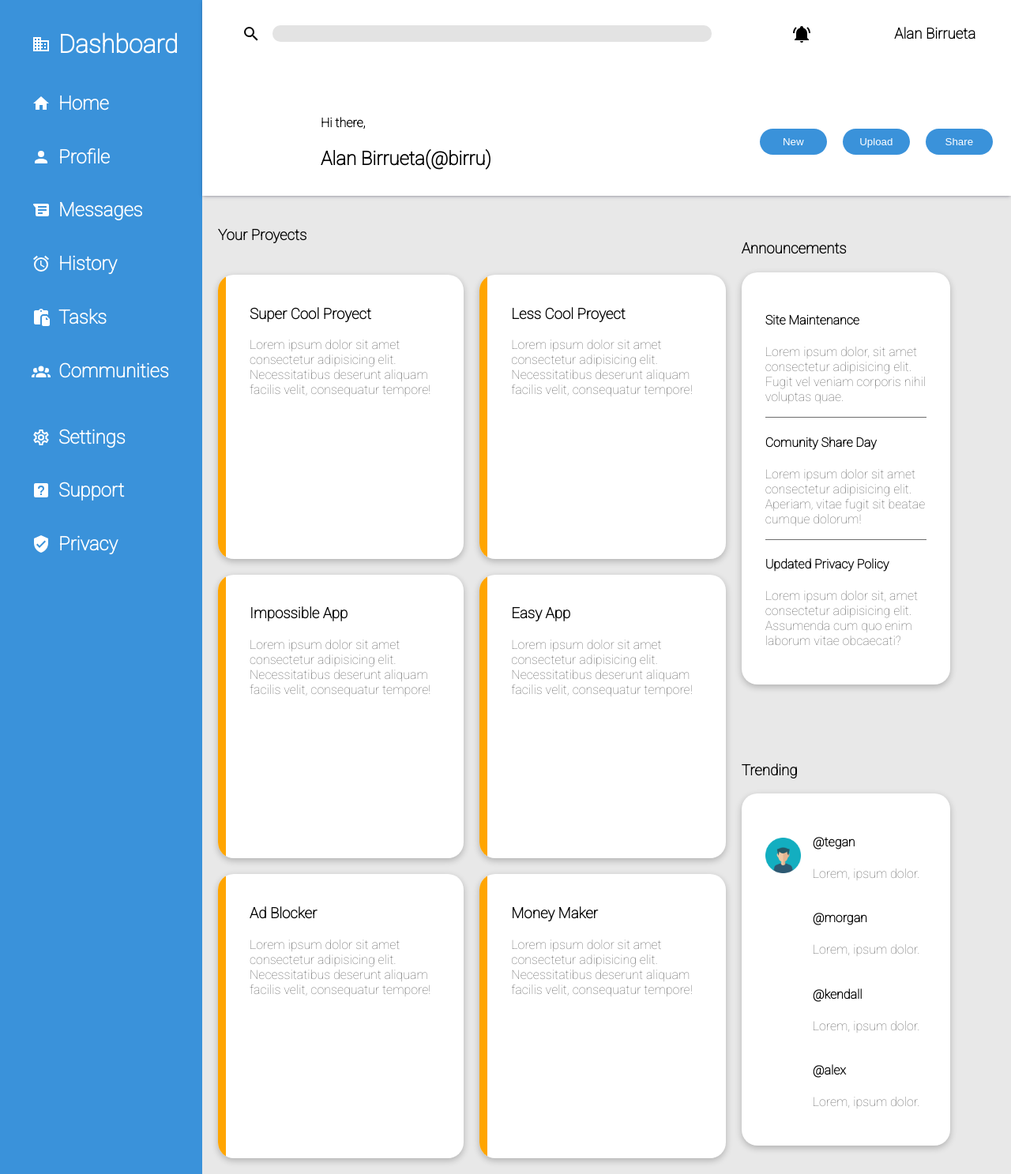
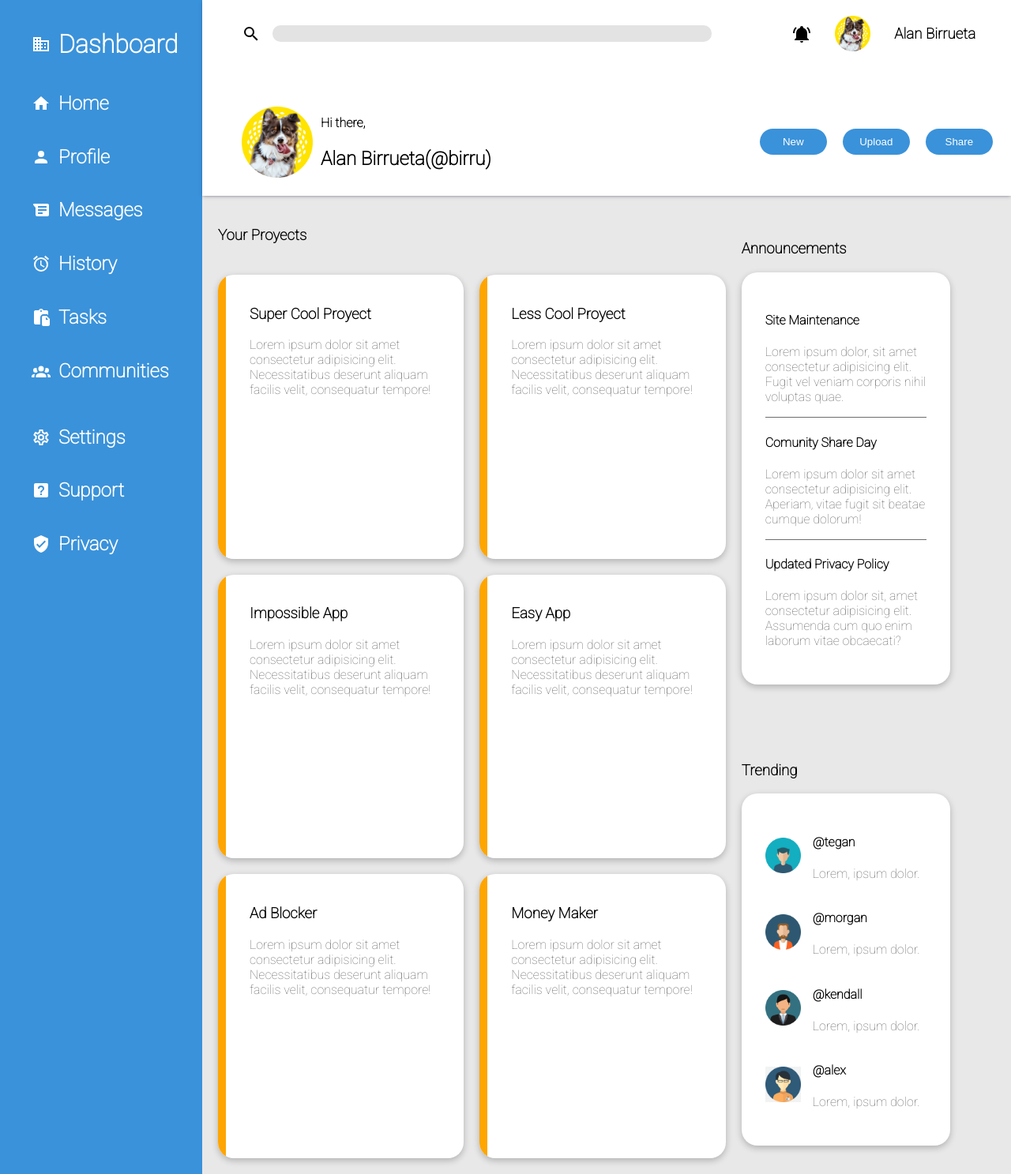
Before and after one commit to alanbirru/admin-dashboard, a plain HTML site: page index.html in a window 1280 px wide. Shown: the whole page at 79% size. Drawn offline with Linux system fonts and the light colour scheme; the site is published under a folder, as on GitHub Pages, so addresses that start at the root find nothing.

Commit message:
correcting images

```diff
--- a/index.html
+++ b/index.html
@@ -148,7 +148,7 @@
         </div>
 
         <div class="profile-1">
-          <img src="/icons/profile-5-1.1d185ab.png" alt="" />
+          <img src="icons/profile-5-1.1d185ab.png" alt="" />
           <div class="user-name-profile-1">
             <h4>Hi there,</h4>
             <h2>Alan Birrueta(@birru)</h2>
@@ -162,7 +162,7 @@
               d="M21,19V20H3V19L5,17V11C5,7.9 7.03,5.17 10,4.29C10,4.19 10,4.1 10,4A2,2 0 0,1 12,2A2,2 0 0,1 14,4C14,4.1 14,4.19 14,4.29C16.97,5.17 19,7.9 19,11V17L21,19M14,21A2,2 0 0,1 12,23A2,2 0 0,1 10,21M19.75,3.19L18.33,4.61C20.04,6.3 21,8.6 21,11H23C23,8.07 21.84,5.25 19.75,3.19M1,11H3C3,8.6 3.96,6.3 5.67,4.61L4.25,3.19C2.16,5.25 1,8.07 1,11Z"
             />
           </svg>
-          <img src="/icons/profile-5-1.1d185ab.png" alt="" />
+          <img src="icons/profile-5-1.1d185ab.png" alt="" />
           <h3>Alan Birrueta</h3>
         </div>
 
@@ -279,7 +279,7 @@
             </div>
 
             <div class="container">
-              <img src="/icons/147144.png" alt="" />
+              <img src="icons/147144.png" alt="" />
               <div>
                 <h4>@morgan</h4>
                 <p>Lorem, ipsum dolor.</p>
@@ -287,7 +287,7 @@
             </div>
 
             <div class="container">
-              <img src="/icons/219983.png" alt="" />
+              <img src="icons/219983.png" alt="" />
               <div>
                 <h4>@kendall</h4>
                 <p>Lorem, ipsum dolor.</p>
@@ -296,7 +296,7 @@
 
             <div class="container">
               <img
-                src="/icons/png-transparent-male-portrait-avatar-computer-icons-icon-design-avatar-flat-face-icon-people-head-cartoon.png"
+                src="icons/png-transparent-male-portrait-avatar-computer-icons-icon-design-avatar-flat-face-icon-people-head-cartoon.png"
                 alt=""
               />
               <div>
```
